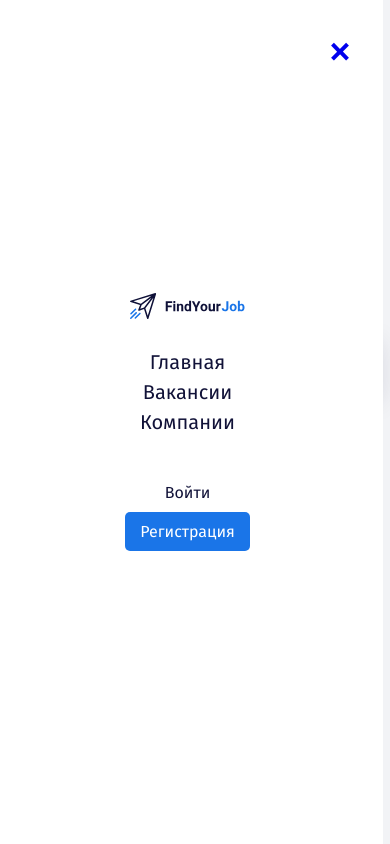
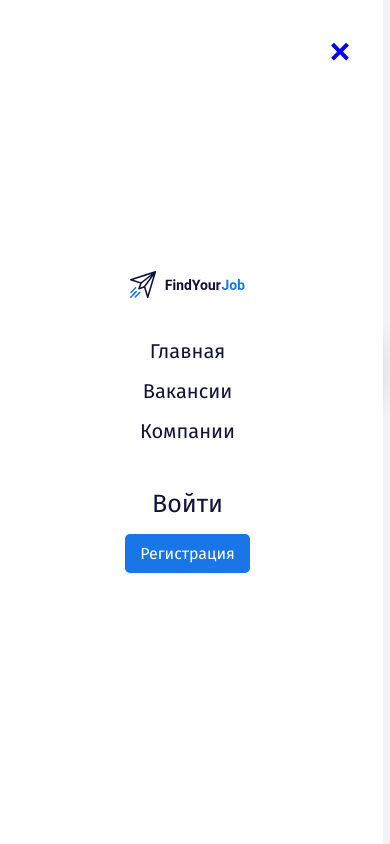
Before and after one commit to Konstantin-Bogorodskii/find-your-job, a plain HTML site: page index.html in a window 390 px wide. Both pictures are taken after a click on the link 370 px from the left and 32 px from the top of the page. Shown: the top 844 px of the page. Drawn offline with Linux system fonts and the light colour scheme.

Commit message:
fixed media queries bugs

```diff
--- a/style/style.css
+++ b/style/style.css
@@ -363,7 +363,17 @@ a {
   }
   .button-link {
     margin-right: 0;
+    margin-bottom: 10px;
   }
+
+  .menu-link {
+    font-size: 22px;
+  }
+
+  .is-open {
+    font-size: 25px;
+  }
+
   .close-btn {
     position: fixed;
     top: 0;
@@ -373,8 +383,13 @@ a {
     font-size: 50px;
     padding: 20px;
   }
+
   .logo-link {
     align-items: center;
+  }
+
+  .menu-item {
+    margin-bottom: 10px;
   }
 }
 
```
